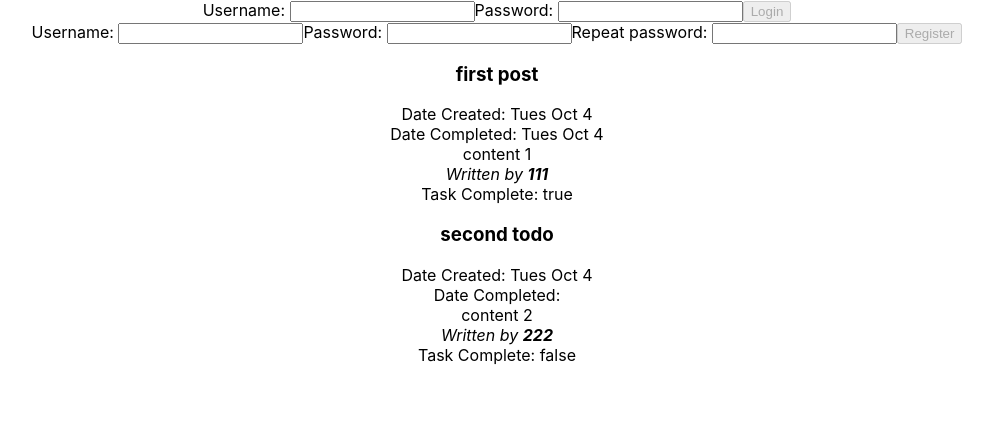
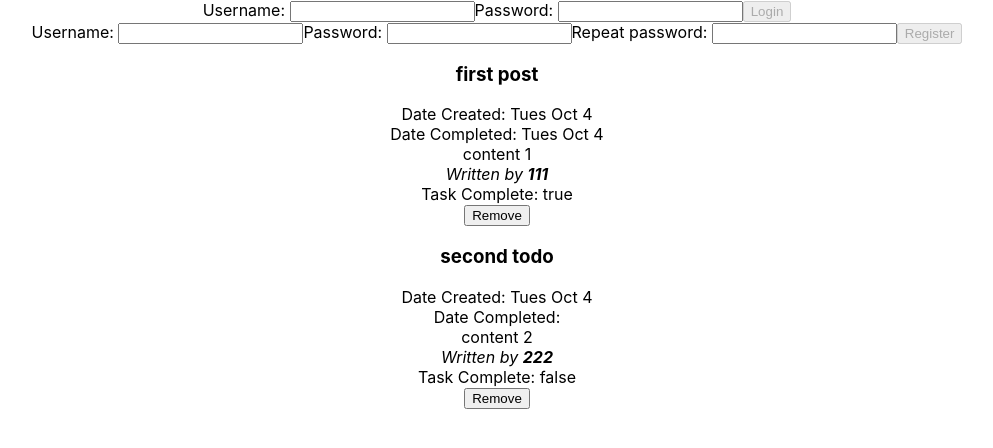
Before and after one commit to ViLinh27/lab2-todoapp, a React (Create React App) app: page / in a window 1280 px wide. Shown: the top 448 px of the page, without its empty margins (143-1136 px from the left). Built offline with nearby package versions, Linux system fonts and the light colour scheme.

Commit message:
lab 3: add in extra reducer
The delete reducer has been implemented successfully for the most part thanks to this website: https://www.robinwieruch.de/react-remove-item-from-list/ . The goggle todo still does nothing

```diff
--- a/src/App.js
+++ b/src/App.js
@@ -51,6 +51,10 @@ function App() {
  //initialTodos wouldn't show up when logged in due to Todolist coming in as undefined for some reason. Couldn't
  //fix that in time.
 
+  function handleRemove(id){
+    dispatch({type:"DELETE_TODO",id});
+  }
+
   return (
     <div className="App">
       <header>
@@ -58,7 +62,7 @@ function App() {
           {/*setUser would be replaced by dispatch props here in each component: */}
           {/*would have to call state object then user property in some cases here (reducer) like this: state.user */}
           <UserBar user={state.user} dispatch={dispatch}/>
-          <Todolist toDos={state.toDos}/>
+          <Todolist toDos={state.toDos} onRemove={handleRemove}/>
           {state.user && <CreateTodo user={state.user} toDos={state.toDos} dispatch={dispatch}/>}
         </div>
       </header>
--- a/src/Todo/Todo.js
+++ b/src/Todo/Todo.js
@@ -11,7 +11,7 @@
 //checkbox with complete boolean needed
 
 export default function Todo(
-    {title,description,author,dateCreated,complete, dateCompleted}){
+    {title,description,author,dateCreated,complete, dateCompleted, onRemove,item}){
     return(
         <div>
             <h3>{title}</h3>
@@ -20,6 +20,7 @@ export default function Todo(
             <div>{description}</div>
             <i>Written by <b>{author}</b></i>
             <div>Task Complete: {complete}</div>
+            <button type="button" onClick={() => onRemove(item.id)}>Remove</button>{/*add an onClick to call passed in item (and id) and onRemove prop */}
         </div>
     )
 }
--- a/src/Todo/Todolist.js
+++ b/src/Todo/Todolist.js
@@ -4,10 +4,10 @@ import Todo from './Todo';
 //form needed to add new to do item to to todolist
 
 //fix key at some point: need UUID instead of index or something-------
-export default function Todolist({toDos=[]}){
+export default function Todolist({toDos=[], onRemove}){
     return(
         <div>
-            {toDos.map((t,i) =><Todo {...t} key={t.id}/>)}
+            {toDos.map((t) =><Todo {...t} key={t.id} onRemove={onRemove} item={t}/>)}
             {/*destructure todos array and spread over  todo component with each property */}
         </div>
     )
--- a/src/reducer.js
+++ b/src/reducer.js
@@ -34,6 +34,10 @@ function toDoReducer(state, action){//reducer for toDo actions
                 id: action.id,
             };
             return [newPost, ...state];//the new new task/todo
+        case "TOGGLE_TODO":
+            return "";
+        case "DELETE_TODO":
+            return state.filter((item) => item.id !== action.id);
         default:
             return state;
   }
```
